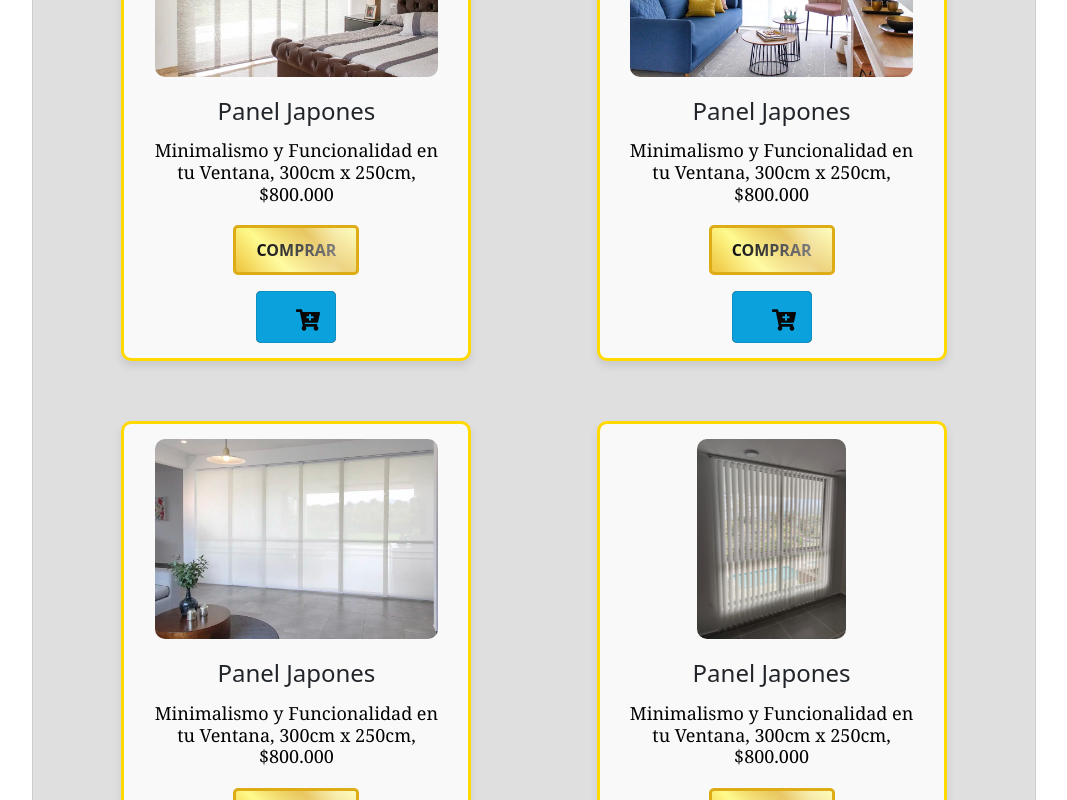
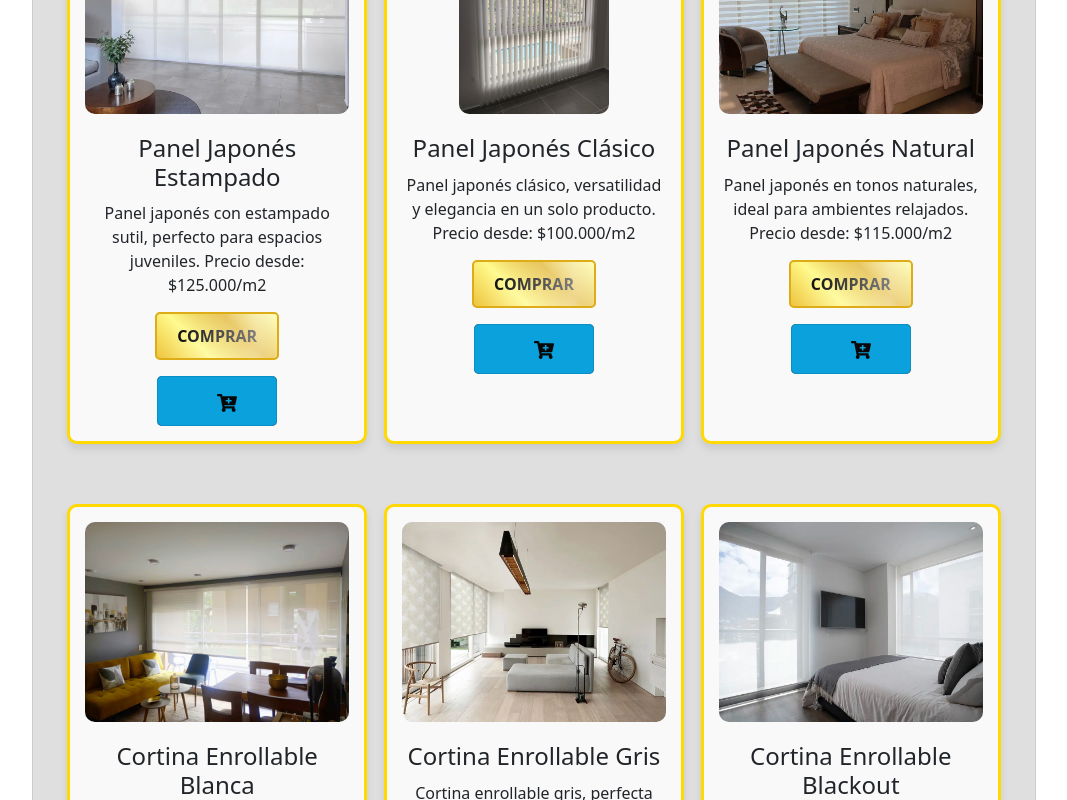
Before and after one commit to DrummerCG/Front-Decoraciones, a React (Create React App) app in the folder front-decoraciones/: page /catalogo in a window 1280 px wide. Shown: the part 1680-2480 px from the top of the page, without its empty margins (106-1173 px from the left). Built offline with nearby package versions, Linux system fonts and the light colour scheme.

Commit message:
Cambios de estilo
Se modifica tipografía en el home, se agregan iconos en container e iconos de redes sociales, se agregan algunas imágenes del catalogo con su descripción y precio.

```diff
--- a/front-decoraciones/src/components/specific/Catalog.js
+++ b/front-decoraciones/src/components/specific/Catalog.js
@@ -24,175 +24,197 @@ const listaProductosMock = [
     image: 'cortinas catalogo/img1.jpg',
     name: 'Panel Japonés',
     category: 'Panel japones',
-    description: <h1 className="catalogo1">Protección Solar Inteligente y con Estilo, Precio desde los $80.000 m2</h1>,
+    description: 'Panel japonés moderno, ideal para grandes ventanales. Precio desde: $80.000/m2',
+    price: 80000
   },
-
   {
     image: 'panel japones/panel-japones-02.webp',
-    name: 'Panel Japones ',
+    name: 'Panel Japonés Gris',
     category: 'Panel japones',
-    description: <h2 className="catalogo1">Minimalismo y Funcionalidad en tu Ventana, 300cm x 250cm, $800.000</h2>
+    description: 'Panel japonés en tono gris, aporta elegancia y control solar. Precio desde: $120.000/m2',
+    price: 120000
   },
-
   {
     image: 'panel japones/panel-japones-03.webp',
-    name: 'Panel Japones ',
+    name: 'Panel Japonés Blanco',
     category: 'Panel japones',
-    description: <h2 className="catalogo1">Minimalismo y Funcionalidad en tu Ventana, 300cm x 250cm, $800.000</h2>
+    description: 'Panel japonés blanco, minimalista y funcional para cualquier ambiente. Precio desde: $110.000/m2',
+    price: 110000
   },
-
   {
     image: 'panel japones/panel-japones-04.webp',
-    name: 'Panel Japones ',
+    name: 'Panel Japonés Texturizado',
     category: 'Panel japones',
-    description: <h2 className="catalogo1">Minimalismo y Funcionalidad en tu Ventana, 300cm x 250cm, $800.000</h2>
+    description: 'Panel japonés con textura, ideal para dar un toque sofisticado. Precio desde: $130.000/m2',
+    price: 130000
   },
-
   {
     image: 'panel japones/panel-japones-05.webp',
-    name: 'Panel Japones ',
+    name: 'Panel Japonés Beige',
     category: 'Panel japones',
-    description: <h2 className="catalogo1">Minimalismo y Funcionalidad en tu Ventana, 300cm x 250cm, $800.000</h2>
+    description: 'Panel japonés beige, combina con estilos cálidos y modernos. Precio desde: $100.000/m2',
+    price: 100000
   },
-
   {
     image: 'panel japones/panel-japones-06.webp',
-    name: 'Panel Japones ',
+    name: 'Panel Japonés Oscuro',
     category: 'Panel japones',
-    description: <h2 className="catalogo1">Minimalismo y Funcionalidad en tu Ventana, 300cm x 250cm, $800.000</h2>
+    description: 'Panel japonés oscuro, máxima privacidad y diseño contemporáneo. Precio desde: $135.000/m2',
+    price: 135000
   },
-
   {
     image: 'panel japones/panel-japones-07.webp',
-    name: 'Panel Japones ',
+    name: 'Panel Japonés Estampado',
     category: 'Panel japones',
-    description: <h2 className="catalogo1">Minimalismo y Funcionalidad en tu Ventana, 300cm x 250cm, $800.000</h2>
+    description: 'Panel japonés con estampado sutil, perfecto para espacios juveniles. Precio desde: $125.000/m2',
+    price: 125000
   },
-
   {
     image: 'cortinas catalogo/img11.jpg',
-    name: 'Panel Japones ',
+    name: 'Panel Japonés Clásico',
     category: 'Panel japones',
-    description: <h2 className="catalogo1">Minimalismo y Funcionalidad en tu Ventana, 300cm x 250cm, $800.000</h2>
+    description: 'Panel japonés clásico, versatilidad y elegancia en un solo producto. Precio desde: $100.000/m2',
+    price: 100000
   },
-
   {
     image: 'panel japones/panel-japones-08.webp',
-    name: 'Panel Japones ',
+    name: 'Panel Japonés Natural',
     category: 'Panel japones',
-    description: <h2 className="catalogo1">Minimalismo y Funcionalidad en tu Ventana, 300cm x 250cm, $800.000</h2>
+    description: 'Panel japonés en tonos naturales, ideal para ambientes relajados. Precio desde: $115.000/m2',
+    price: 115000
   },
-
   {
     image: 'cortinas catalogo/img3.jpg',
-    name: 'Cortina Enrollable ',
+    name: 'Cortina Enrollable Blanca',
     category: 'Cortina',
-    description: <h3 className="catalogo1">La Practicidad y versatilidad que Buscabas, 240cm x 180cm, $140.000</h3>
+    description: 'Cortina enrollable blanca, fácil de limpiar y muy práctica. Precio desde: $90.000/m2',
+    price: 90000
   },
-
   {
     image: 'Enrollables/enrollables01.webp',
-    name: 'Cortina Enrollable ',
+    name: 'Cortina Enrollable Gris',
     category: 'Cortina',
-    description: <h3 className="catalogo1">La Practicidad y versatilidad que Buscabas, 240cm x 180cm, $140.000</h3>
+    description: 'Cortina enrollable gris, perfecta para oficinas y estudios. Precio desde: $95.000/m2',
+    price: 95000
   },
-
   {
     image: 'Enrollables/enrollables02.webp',
-    name: 'Cortina Enrollable ',
+    name: 'Cortina Enrollable Blackout',
     category: 'Cortina',
-    description: <h3 className="catalogo1">La Practicidad y versatilidad que Buscabas, 240cm x 180cm, $140.000</h3>
+    description: 'Cortina enrollable blackout, máxima oscuridad y privacidad. Precio desde: $110.000/m2',
+    price: 110000
   },
-
   {
     image: 'Enrollables/enrollables03.webp',
-    name: 'Cortina Enrollable ',
+    name: 'Cortina Enrollable Beige',
     category: 'Cortina',
-    description: <h3 className="catalogo1">La Practicidad y versatilidad que Buscabas, 240cm x 180cm, $140.000</h3>
+    description: 'Cortina enrollable beige, aporta calidez y confort. Precio desde: $92.000/m2',
+    price: 92000
   },
-
   {
     image: 'Enrollables/enrollables04.webp',
-    name: 'Cortina Enrollable ',
+    name: 'Cortina Enrollable Texturizada',
     category: 'Cortina',
-    description: <h3 className="catalogo1">La Practicidad y versatilidad que Buscabas, 240cm x 180cm, $140.000</h3>
+    description: 'Cortina enrollable con textura, diseño moderno y elegante. Precio desde: $98.000/m2',
+    price: 98000
   },
-
   {
     image: 'Enrollables/enrollables05.webp',
-    name: 'Cortina Enrollable ',
+    name: 'Cortina Enrollable Azul',
     category: 'Cortina',
-    description: <h3 className="catalogo1">La Practicidad y versatilidad que Buscabas, 240cm x 180cm, $140.000</h3>
+    description: 'Cortina enrollable azul, ideal para habitaciones juveniles. Precio desde: $93.000/m2',
+    price: 93000
   },
-
   {
     image: 'Enrollables/enrollables07.webp',
-    name: 'Cortina Enrollable ',
+    name: 'Cortina Enrollable Verde',
     category: 'Cortina',
-    description: <h3 className="catalogo1">La Practicidad y versatilidad que Buscabas, 240cm x 180cm, $140.000</h3>
+    description: 'Cortina enrollable verde, aporta frescura y vitalidad. Precio desde: $96.000/m2',
+    price: 96000
   },
-
   {
     image: 'Enrollables/enrollables08.webp',
-    name: 'Cortina Enrollable ',
+    name: 'Cortina Enrollable Estampada',
     category: 'Cortina',
-    description: <h3 className="catalogo1">La Practicidad y versatilidad que Buscabas, 240cm x 180cm, $140.000</h3>
+    description: 'Cortina enrollable con estampado moderno, ideal para salas. Precio desde: $99.000/m2',
+    price: 99000
   },
-
-
   {
     image: 'Enrollables/enrollables01.webp',
-    name: 'Cortina Enrollabl',
+    name: 'Cortina Blackout Premium',
     category: 'Cortina',
-    description: <h4 className="catalogo1"> Cortina Blackout, Total Privacidad y Oscuridad, 160cm x 180cm, $250.000 </h4>
+    description: 'Cortina blackout premium, total privacidad y oscuridad. Precio desde: $130.000/m2',
+    price: 130000
   },
-
   {
     image: 'cortinas catalogo/img4.jpg',
-    name: 'Cortina enrollable en screen',
-    Category: 'Cortina',
-    description: <h5 className="catalogo1">Tejido Screen Microperforado, Resistente y Duradero, 120cm x220cm, $220.000 </h5>
+    name: 'Cortina Enrollable Screen',
+    category: 'Cortina',
+    description: 'Cortina enrollable en screen microperforado, resistente y duradera. Precio desde: $120.000/m2',
+    price: 120000
   },
   {
     image: 'cortinas catalogo/img5.jpg',
-    name: 'Cortina Enrollable en Screen',
+    name: 'Cortina Enrollable Día y Noche',
     category: 'Cortina',
-    description: <h6 className="catalogo1">Privacidad Durante el Día y la Noche, 140cm x 230cm, $239.000 </h6>
+    description: 'Cortina enrollable día y noche, controla la luz a tu gusto. Precio desde: $125.000/m2',
+    price: 125000
   },
   {
     image: 'cortinas catalogo/img9.jpg',
-    category: 'sher elegance',
-    name: 'sher elegance',
-    description: <h7 className="catalogo1">Controla tu Luz con Eleganci6a y Estilo, 130cm x 180cm, $200.000 </h7>
+    name: 'Sheer Elegance',
+    category: 'Sheer elegance',
+    description: 'Cortina sheer elegance, controla la luz con elegancia. Precio desde: $100.000/m2',
+    price: 100000
   },
   {
     image: 'cortinas catalogo/img1.jpg',
-    Category: 'Persiana Vertical',
-    name: 'Persiana Verticales',
-    description: <h8 className="catalogo1">Persiana Vertical de Tela, 160cm x 220cm, $300.000 </h8>
+    name: 'Persiana Vertical Tela',
+    category: 'Persiana Vertical',
+    description: 'Persiana vertical de tela, ideal para grandes ventanales. Precio desde: $110.000/m2',
+    price: 110000
   },
   {
     image: 'cortinas catalogo/img11.jpg',
-    Category: 'Persiana Vertical',
-    name: 'Persiana Verticals',
-    description: <h9 className="catalogo1">Cortinas pvc de Facil Limpieza y Gran Cobertura, 200cm x 215cm, $350.000 </h9>
+    name: 'Persiana Vertical PVC',
+    category: 'Persiana Vertical',
+    description: 'Persiana vertical en PVC, fácil limpieza y gran cobertura. Precio desde: $120.000/m2',
+    price: 120000
   },
   {
     image: 'Verticales/persiana-vertical-07.webp',
-    Category: 'Persiana Vertical',
-    name: 'Persiana Verticales',
-    description: <h10 classsName="catalogo1">No incluye el candelabro </h10>
+    name: 'Persiana Vertical Moderna',
+    category: 'Persiana Vertical',
+    description: 'Persiana vertical moderna, diseño actual y funcional. Precio desde: $115.000/m2',
+    price: 115000
   },
   {
-    image: 'verticales/persiana-vertical-04.webp',
-    Category: 'Persiana Vertical',
-    name: 'Persiana Verticales',
-    description: <h11 className="catalogo1">No incluye el candelabro </h11>
+    image: 'Sheer elegance/sheer-elegance-01.webp',
+    name: 'Sheer Elegance Blanco',
+    category: 'Sheer elegance',
+    description: 'Cortina sheer elegance blanca, máxima suavidad y control de luz. Precio desde: $105.000/m2',
+    price: 105000
   },
   {
-    image: 'https://media.istockphoto.com/photos/fabric-grunge-picture-id175499634?k=6&m=175499634&s=612x612&w=0&h=BgLJOai2ZCydJ0Eo9KAiUmgcA9P35NM89jhiTBnz2Mc=',
-    name: 'Cortina con destroyer (triplicado)',
-    description: 'La mejor opción para ventilación natural.'
+    image: 'Sheer elegance/sheer-elegance-05.webp',
+    name: 'Sheer Elegance Gris',
+    category: 'Sheer elegance',
+    description: 'Cortina sheer elegance gris, elegancia y funcionalidad. Precio desde: $108.000/m2',
+    price: 108000
+  },
+  {
+    image: 'Sheer elegance/sheer-elegance-03.webp',
+    name: 'Sheer Elegance Beige',
+    category: 'Sheer elegance',
+    description: 'Cortina sheer elegance beige, ideal para ambientes cálidos. Precio desde: $106.000/m2',
+    price: 106000
+  },
+  {
+    image: 'Sheer elegance/sheer-elegance-04.webp',
+    name: 'Sheer Elegance Estampada',
+    category: 'Sheer elegance',
+    description: 'Cortina sheer elegance estampada, diseño exclusivo y moderno. Precio desde: $112.000/m2',
+    price: 112000
   },
 ];
 
--- a/front-decoraciones/src/components/specific/ContactUs.js
+++ b/front-decoraciones/src/components/specific/ContactUs.js
@@ -2,6 +2,9 @@ import React from 'react';
 import styled from 'styled-components';
 import '../../styles/specific/buttons.css'; // Importa el archivo CSS para los botones
 import '../../styles/specific/ContactUs.css'; // Importa el archivo CSS para ContactUs
+import { FaFacebookSquare } from "react-icons/fa";
+import { FaSquareInstagram } from "react-icons/fa6";
+import { FaSquareXTwitter } from "react-icons/fa6";
 
 const ContactContainer = styled.div`
   display: grid;
@@ -142,7 +145,7 @@ const ContactUs = () => {
       <Paragraph>
         <b>Síguenos en nuestras redes sociales:</b>
         <br />
-        <a href="https://www.facebook.com/share/19hkcs69RJ/">Facebook</a> | <a href="https://twitter.com">X</a> | <a href="https://www.instagram.com/pablo.emilioortiz" target="_blank" rel="noopener noreferrer">Instagram</a>
+        <a href="https://www.facebook.com/share/19hkcs69RJ/"><FaFacebookSquare /></a> | <a href="https://twitter.com"><FaSquareXTwitter /></a> | <a href="https://www.instagram.com/pablo.emilioortiz" target="_blank" rel="noopener noreferrer"><FaSquareInstagram /></a>
       </Paragraph>
       <Paragraph>¿Necesitas más información sobre algún tipo de cortina, accesorio o servicio en particular? <b>¡ Estamos aquí !</b>, No dudes en contactarnos y preguntarnos. Podemos ayudarte a elegir tu cortina o accesorio ideal para tu hogar o espacio especial.
       </Paragraph>
--- a/front-decoraciones/src/styles/specific/Catalog.css
+++ b/front-decoraciones/src/styles/specific/Catalog.css
@@ -53,7 +53,7 @@
   background-color: #f9f9f9;
   box-shadow: 0 5px 8px rgba(0, 0, 0, 0.1);
   text-align: center;
-  width: 350px;
+  width: 300px;
   transition: transform 0.2s, box-shadow 0.2s;
 }
 
@@ -91,7 +91,6 @@
 
 /*Container de catalogo*/
 
-
 .catalogo1 {
   padding: 5px;
   font-family: Georgia, 'Times New Roman', Times, serif;
--- a/front-decoraciones/src/styles/specific/buttons.css
+++ b/front-decoraciones/src/styles/specific/buttons.css
@@ -47,7 +47,7 @@
     background: linear-gradient(45deg, #EEC440, #FFFA8A, #DDAC17, #FFFF95);
     color: #000000;
     padding: 10px 20px;
-    border: 3px solid #DDAC17;
+    border: 2px solid #DDAC17;
     border-radius: 5px;
     cursor: pointer;
     font-size: 16px;
@@ -93,17 +93,22 @@
   .m-car  {
     background-color: #0AA1DD;
     color: #080707;
-    position: center;
-    padding: 8px 40px;
+    position: relative;
+    display: inline-block;
+    text-align: center;
+    align-items: center;
+    justify-content: center;
+    padding: 10px 60px;
     border: none;
     border-radius: 5px;
     cursor: pointer;
-    font-size: 24px;
+    font-size: 20px;
     font-weight: bold;
     text-transform: uppercase;
     transition: all;
     max-width: 25%;
     box-shadow: inset 0 0 1px #000000;
+    overflow: hidden;
   }
 
   .m-car:hover  {
@@ -135,6 +140,33 @@
     max-width: 50%;
     box-shadow: inset 0 0 3px #000000;
     font-family: Georgia, 'Times New Roman', Times, serif;
+  }
+
+  .asesorias-button:hover::before {
+    content: '';
+    position: absolute;
+    top: 0;
+    left: 0;
+    z-index: -1;
+    width: 100%;
+    height: 100%;
+    background:  linear-gradient(45deg, #FF6000, #095BC2, #3C3D37, #095BC2, #FF6000, #095BC2, #3C3D37, #095BC2);
+    background-size: 800%;
+    border-radius: 12px;
+    filter: blur(8px);
+    animation: glowing 20s linear infinite;
+  }
+
+  @keyframes glowing {
+    0% {
+        background-position: 0 0;
+    }
+    50% {
+        background-position: 400% 0;
+    }
+    100% {
+        background-position: 0 0;
+    }
   }
 
   .asesorias1:hover  {
@@ -196,3 +228,35 @@
     background-color: #a59c4d !important;
     color: #ffffff !important;
   }
+
+
+  /*Link de Redes */
+
+  .Link1 {
+    color: #ffffff;
+    font-size: 40px;
+    padding: 10px 30px;
+    border-radius: 10px;
+
+  }
+
+  .Link2 {
+    color: #ffffff;
+    font-size: 40px;
+    padding: 10px 20px;
+    border-radius: 5px;
+  }
+
+  .Link3 {
+    color: #ffffff;
+    font-size: 40px;
+    padding: 10px 20px;
+    border-radius: 5px;
+  }
+
+  .Ubicacion {
+    width: 350px;
+    font-size: 40px;
+    padding: 5px 20px;
+    border-radius: 5px;
+  }
```
Also changed, not shown: front-decoraciones/src/components/base/Footer.js (+7 -3 lines), front-decoraciones/src/components/specific/Home.js (+28 -18 lines), front-decoraciones/src/components/specific/SearchResults.js (+4 -3 lines), front-decoraciones/src/styles/specific/Home.css (+119 -100 lines), front-decoraciones/public/Ubicación.png (added).
